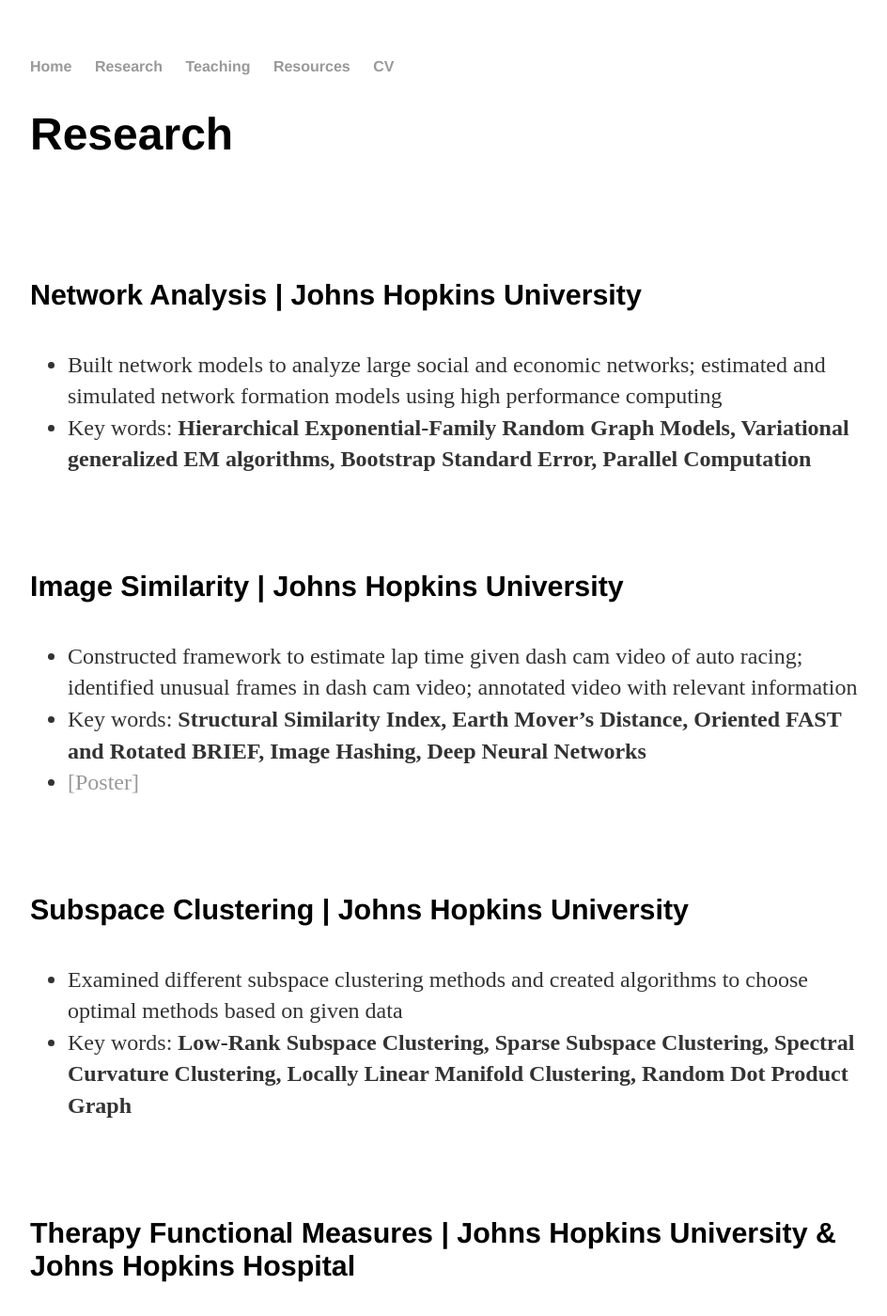
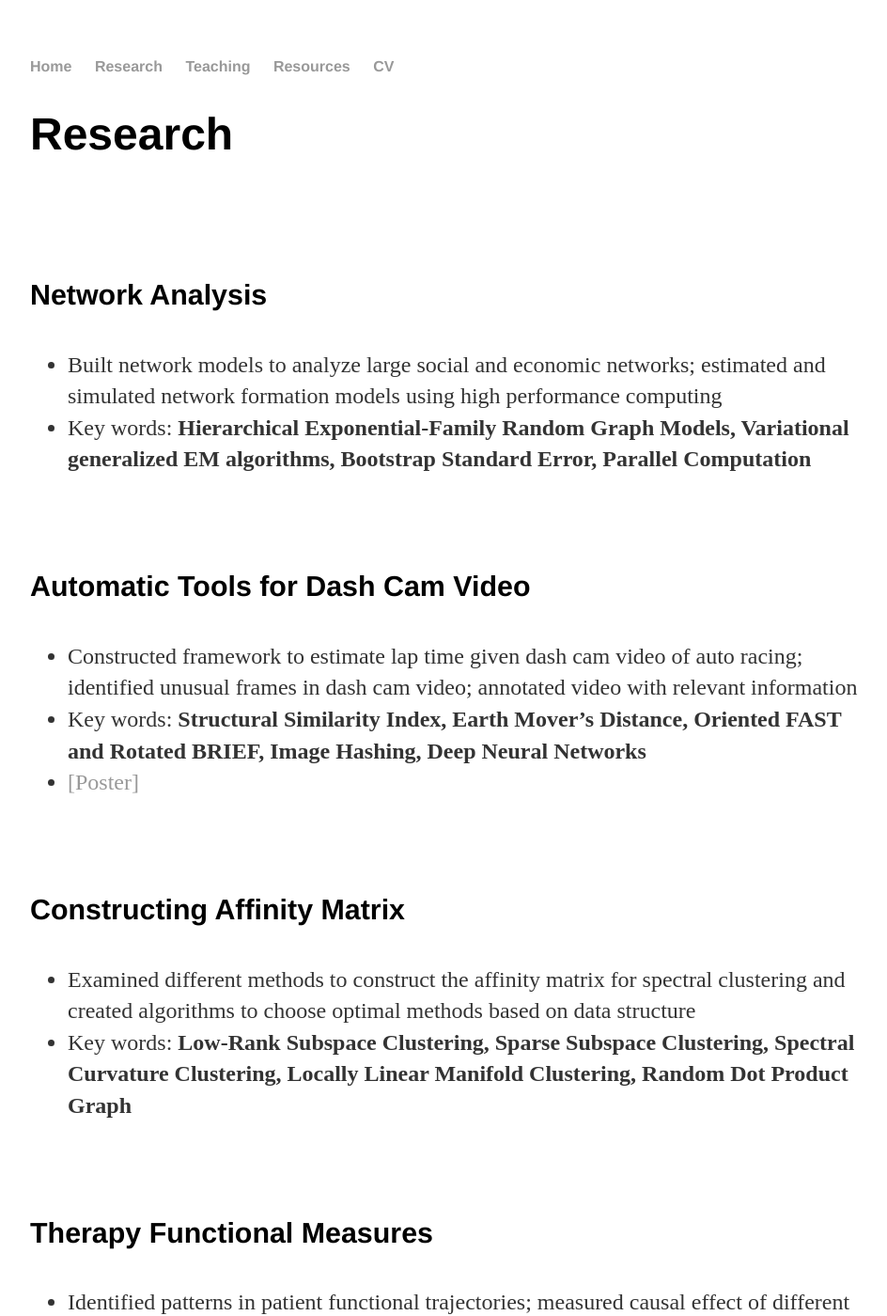
Before and after one commit to CongM/CongM.github.io, a Jekyll site: the page built from research/index.html, in a window 1280 px wide and 1400 px high. Shown: the whole window at 94% size, without its empty margins (160-1104 px from the left). Built offline with Jekyll 4.4.1, drawn with Linux system fonts in a browser that asks for light colours; some of the changed text lies outside the part shown.

Commit message:
Update index.html

```diff
--- a/research/index.html
+++ b/research/index.html
@@ -7,38 +7,38 @@
 <div class="blurb">
   <h1>Research</h1>
   <br><br><br>
-  <h4>Network Analysis | Johns Hopkins University</h4>
+  <h4>Network Analysis</h4>
 	<ul>
 		<li>Built network models to analyze large social and economic networks; estimated and simulated network formation models using high performance computing</li>
 		<li>Key words: <b>Hierarchical Exponential-Family Random Graph Models, Variational generalized EM algorithms, Bootstrap Standard Error, Parallel Computation</b></li>
 	</ul>
   <br><br>
-  <h4>Image Similarity | Johns Hopkins University</h4>
+  <h4>Automatic Tools for Dash Cam Video</h4>
 	<ul>
 		<li>Constructed framework to estimate lap time given dash cam video of auto racing; identified unusual frames in dash cam video; annotated video with relevant information</li>
 		<li>Key words: <b>Structural Similarity Index, Earth Mover’s Distance, Oriented FAST and Rotated BRIEF, Image Hashing, Deep Neural Networks</b></li>
 		<li><a href="/research/Dash Cam Video Analysis - Laptimes and Beyond.pdf" target="_blank">[Poster]</a></li>
 	</ul>
   <br><br>
-  <h4>Subspace Clustering | Johns Hopkins University</h4>
+  <h4>Constructing Affinity Matrix</h4>
 	<ul>
-		<li>Examined different subspace clustering methods and created algorithms to choose optimal methods based on given data</li>
+		<li>Examined different methods to construct the affinity matrix for spectral clustering and created algorithms to choose optimal methods based on data structure</li>
 		<li>Key words: <b>Low-Rank Subspace Clustering, Sparse Subspace Clustering, Spectral Curvature Clustering, Locally Linear Manifold Clustering, Random Dot Product Graph</b></li>
 	</ul>
   <br><br>
-  <h4>Therapy Functional Measures | Johns Hopkins University & Johns Hopkins Hospital</h4>
+  <h4>Therapy Functional Measures</h4>
 	<ul>
 		<li>Identified patterns in patient functional trajectories; measured causal effect of different physical therapy dosage regimes on patient functional status; constructed features and built model to predict AMPAC score to optimize physical therapy in the hospital</li>
 		<li>Key words: <b>Linear Mixed-Effect Model, ARIMA</b></li>
 	</ul>
   <br><br>
-  <h4>Text Mining | Johns Hopkins University</h4>
+  <h4>Text Mining</h4>
 	<ul>
 		<li>Collaborated with different teams to mine the large-scale text data, speculated gender based on names and explored characteristic distribution across gender</li>
 		<li>Key words: <b>Natural Language Processing, Parallel Computation</b></li>
 	</ul>
   <br><br>
-  <h4>Information Extraction | Johns Hopkins University</h4>
+  <h4>Information Extraction</h4>
 	<ul>
 		<li>Extracted information from large-scale data sets and reconstructed data; crawled online data</li>
 		<li>Key words: <b>Regular Expression, Crawler, Data Wrangling</b></li>
```
